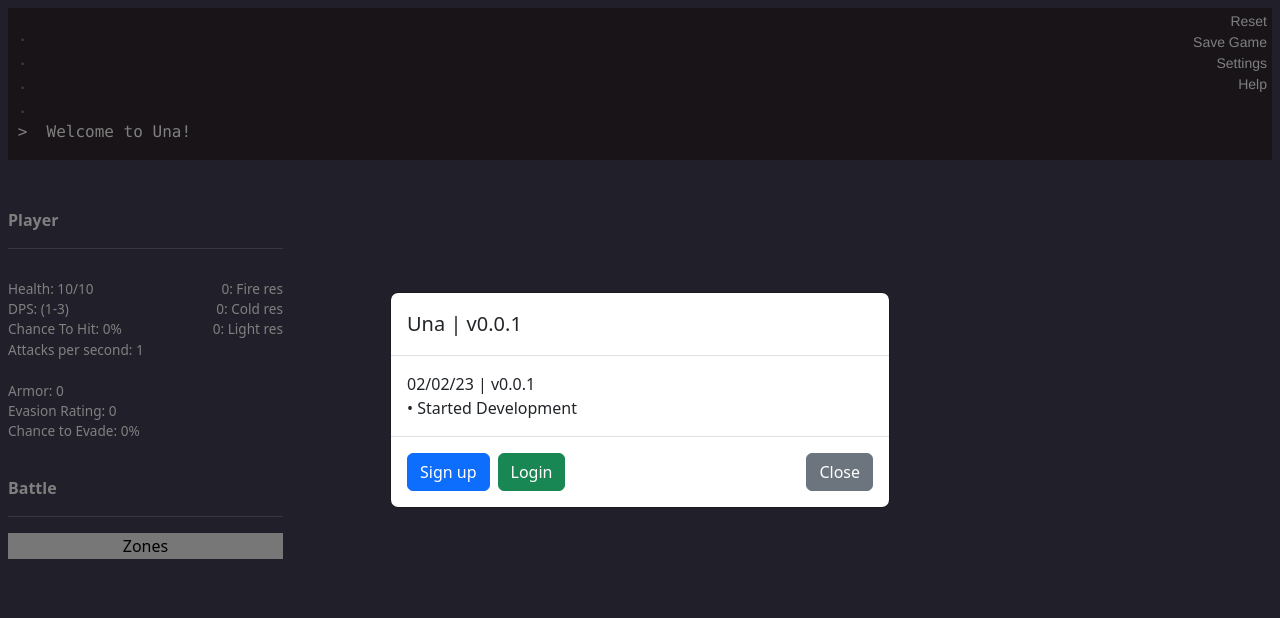
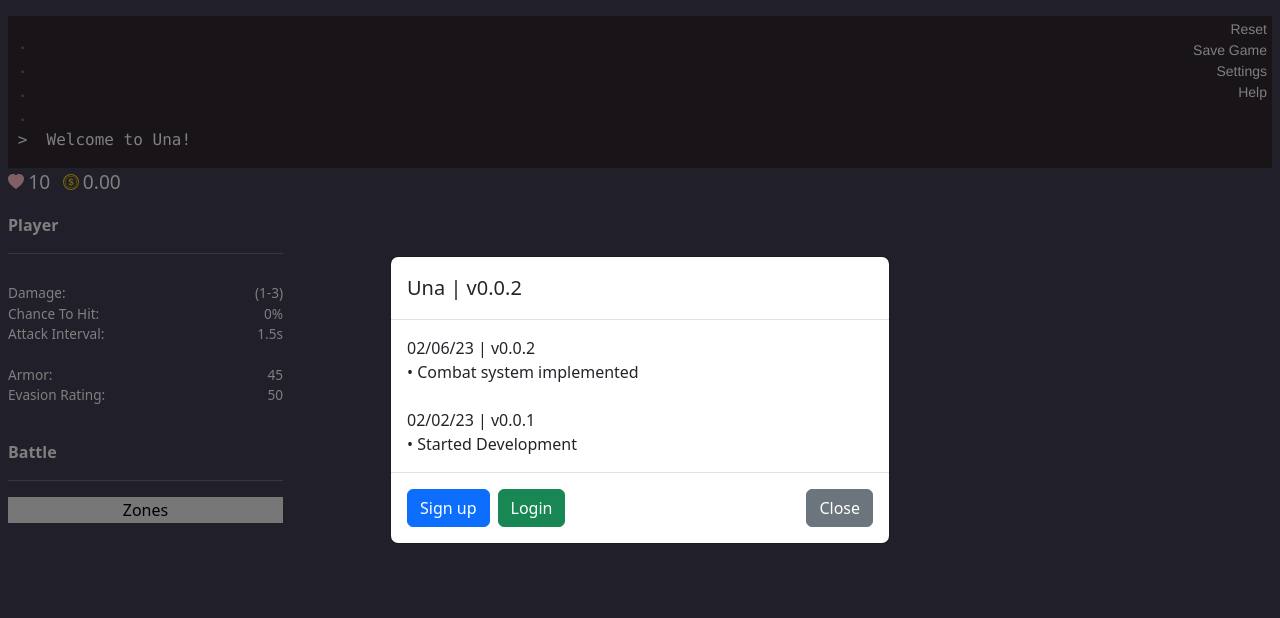
Before and after one commit to med1ocre/una, a plain HTML site: page index.html in a window 1280 px wide. Drawn offline with nearby package versions, Linux system fonts and the light colour scheme.

Commit message:
v0.0.2
combat

```diff
--- a/Assets/CSS/style.css
+++ b/Assets/CSS/style.css
@@ -183,6 +183,36 @@ p.consoleOld {
   color:white;
 }
 
+.goldtext{
+  color:gold;
+}
+
+#goldicon{
+
+  position: relative;
+  bottom:2.5px;
+
+}
+
+#hearticon{
+
+  position: relative;
+  bottom: 2.5px;
+
+}
+
+#gold{
+
+  font-size: 1.2em;
+
+}
+
+#PlayerCurrentHealth{
+
+  font-size: 1.2em;
+
+}
+
 .HalfWidth{
 
   width:50%;
--- a/Assets/JS/Enemy.js
+++ b/Assets/JS/Enemy.js
@@ -14,7 +14,11 @@ let Enemy = {
     maxhealth: getRandomInt(10, 15),
     armor: getRandomInt(1, 5),
     evasionRating: getRandomInt(40, 50),
-    damage: getRandomInt(1, 3),
+    minimumHit: 1,
+    maximumHit: 3,
+    chanceToHit: 0,
+    accuracyRating: 10,
+    attackInterval: 1.5,
     src: "./Assets/Media/Art/Characters/Goblin.png"
 
   },
@@ -27,7 +31,11 @@ let Enemy = {
     maxhealth: getRandomInt(8, 13),
     armor: getRandomInt(1, 5),
     evasionRating: getRandomInt(40, 50),
-    damage: getRandomInt(1, 3),
+    minimumHit: 1,
+    maximumHit: 3,
+    chanceToHit: 0,
+    accuracyRating: 10,
+    attackInterval: 1.5,
     src: "./Assets/Media/Art/Characters/Bat.png"
 
   },
@@ -40,7 +48,11 @@ let Enemy = {
     maxhealth: getRandomInt(10, 15),
     armor: getRandomInt(1, 5),
     evasionRating: getRandomInt(40, 50),
-    damage: getRandomInt(1, 3),
+    minimumHit: 1,
+    maximumHit: 3,
+    chanceToHit: 0,
+    accuracyRating: 10,
+    attackInterval: 1.5,
     src: "./Assets/Media/Art/Characters/Slime.png"
 
   }
--- a/Assets/JS/Loop.js
+++ b/Assets/JS/Loop.js
@@ -5,6 +5,7 @@ let mainInterval = setInterval(function(){
 
   //update player text
   updatePlayerStats();
+  updateEnemyStats();
 
 
-}, 50);
+}, 100);
--- a/Assets/JS/Player.js
+++ b/Assets/JS/Player.js
@@ -3,16 +3,18 @@ let Player = {
   currentHealth: 10,
   totalHealth: 10,
 
+  coins: 0,
+
   dps: "",
   minimumHit: 1,
   maximumHit: 3,
   chanceToHit: 0,
-  attacksPerSecond: 1,
+  attackInterval: 1.5,
 
-  armor: 0,
-  evasionRating: 0,
+  armor: 45,
+  evasionRating: 50,
   accuracyRating: 10,
-  chanceToEvade: 0,
+  chanceToEvade: 20,
 
   fireRes: 0,
   coldRes: 0,
--- a/Assets/JS/Script.js
+++ b/Assets/JS/Script.js
@@ -70,9 +70,12 @@ function calculateChanceToHit(attackeraccuracy, defenderevasion){
 
   fracNum = 1;
 
-  finalnum = z.toFixed(2);
+  formattednum = z.toFixed(2);
 
-  Player.chanceToHit = (Math.floor((finalnum / fracNum) * 100));;
+  finalnum = (Math.floor((formattednum / fracNum) * 100));
+
+  return finalnum;
+
 
 }
 
@@ -83,19 +86,22 @@ function updatePlayerStats(){
 
 
   element.playerCurrentHealthText.innerHTML = Player.currentHealth;
-  element.playerTotalHealthText.innerHTML = Player.totalHealth;
   element.dpsText.innerHTML = Player.dps;
   element.chanceToHitText.innerHTML = Player.chanceToHit;
-  element.attacksPerSecondText.innerHTML = Player.attacksPerSecond;
+  element.playerAttackIntervalText.innerHTML = Player.attackInterval + "s";
   element.armorText.innerHTML = Player.armor;
   element.evasionRatingText.innerHTML = Player.evasionRating;
   element.chanceToEvadeText.innerHTML = Player.chanceToEvade;
-  element.fireResText.innerHTML = Player.fireRes;
-  element.coldResText.innerHTML = Player.coldRes;
-  element.lightResText.innerHTML = Player.lightRes;
-
 
 }
+
+function updateEnemyStats(){
+
+  element.enemyChanceToHitText.innerHTML = activeEnemy.chanceToHit;
+  element.enemyAttackIntervalText.innerHTML = activeEnemy.attackInterval + "s";
+
+}
+
 
 function selectZone(zone){
 
@@ -181,7 +187,10 @@ function spawnEnemy(){
 
 
   //After the enemy has been spawned we need to calculate the players chance to hit
-  calculateChanceToHit(Player.accuracyRating, activeEnemy.evasionRating);
+  Player.chanceToHit = calculateChanceToHit(Player.accuracyRating, activeEnemy.evasionRating);
+
+  //And also calculate the enemies stats aswell!
+  activeEnemy.chanceToHit = calculateChanceToHit(activeEnemy.accuracyRating, Player.evasionRating);
 
   //After calculating, attack!
   attackEnemy();
@@ -218,11 +227,11 @@ function attackEnemy(){
       DisplayMessage("Your attack missed!");
     }
 
-  }, Player.attacksPerSecond*2000);
+  }, Player.attackInterval*1000);
 
 }
 
-
+// Selectzone() > StartCombat() > LoadEnemy() > SpawnEnemy() > Attack()
 
 function startCombat(){
 
--- a/Assets/JS/Variables.js
+++ b/Assets/JS/Variables.js
@@ -4,7 +4,9 @@ let element = {
    playerTotalHealthText: document.getElementById("PlayerTotalHealth"),
    dpsText: document.getElementById("DPS"),
    chanceToHitText: document.getElementById("ChanceToHit"),
-   attacksPerSecondText: document.getElementById("AttacksPerSecond"),
+   enemyChanceToHitText: document.getElementById("EnemyChanceToHit"),
+   playerAttackIntervalText: document.getElementById("PlayerAttackInterval"),
+   enemyAttackIntervalText: document.getElementById("EnemyAttackInterval"),
    armorText: document.getElementById("Armor"),
    evasionRatingText: document.getElementById("EvasionRating"),
    chanceToEvadeText: document.getElementById("ChanceToEvade"),
--- a/index.html
+++ b/index.html
@@ -4,7 +4,7 @@
     <meta charset="utf-8">
     <meta name="viewport" content="width=device-width, initial-scale=1">
     <meta http-equiv="Permissions-Policy" content="interest-cohort=()">
-    <title>v0.0.1</title>
+    <title>v0.0.2</title>
     <link href="https://cdn.jsdelivr.net/npm/bootstrap@5.2.3/dist/css/bootstrap.min.css" rel="stylesheet" integrity="sha384-rbsA2VBKQhggwzxH7pPCaAqO46MgnOM80zW1RWuH61DGLwZJEdK2Kadq2F9CUG65" crossorigin="anonymous">
     <link href="./Assets/CSS/style.css" rel="stylesheet">
 
@@ -47,36 +47,41 @@
   		</div>
 
       <div id="topDiv">
-
-
+        <p class="topdivtext whitetext">
+          <br>
+          <svg xmlns="http://www.w3.org/2000/svg" width="16" height="16" fill="pink" class="bi bi-heart-fill" viewBox="0 0 16 16" id="hearticon">
+            <path fill-rule="evenodd" d="M8 1.314C12.438-3.248 23.534 4.735 8 15-7.534 4.736 3.562-3.248 8 1.314z"/>
+          </svg>
+          <span id="PlayerCurrentHealth">0.00</span>
+          &nbsp;
+          <svg xmlns="http://www.w3.org/2000/svg" width="16" height="16" fill="gold" class="bi bi-coin" viewBox="0 0 16 16" id="goldicon">
+            <path d="M5.5 9.511c.076.954.83 1.697 2.182 1.785V12h.6v-.709c1.4-.098 2.218-.846 2.218-1.932 0-.987-.626-1.496-1.745-1.76l-.473-.112V5.57c.6.068.982.396 1.074.85h1.052c-.076-.919-.864-1.638-2.126-1.716V4h-.6v.719c-1.195.117-2.01.836-2.01 1.853 0 .9.606 1.472 1.613 1.707l.397.098v2.034c-.615-.093-1.022-.43-1.114-.9H5.5zm2.177-2.166c-.59-.137-.91-.416-.91-.836 0-.47.345-.822.915-.925v1.76h-.005zm.692 1.193c.717.166 1.048.435 1.048.91 0 .542-.412.914-1.135.982V8.518l.087.02z"/>
+            <path d="M8 15A7 7 0 1 1 8 1a7 7 0 0 1 0 14zm0 1A8 8 0 1 0 8 0a8 8 0 0 0 0 16z"/>
+            <path d="M8 13.5a5.5 5.5 0 1 1 0-11 5.5 5.5 0 0 1 0 11zm0 .5A6 6 0 1 0 8 2a6 6 0 0 0 0 12z"/>
+          </svg>
+          <span id="gold">0.00</span>
+        </p>
 
   		</div>
 
   		<div id="firstColumn" class="whitetext">
 
-  			<br>
-  			<br>
   			<div id="playerDiv">
   				<b>Player</b>
   				<br>
   				<hr>
           <div class="HalfWidth">
             <p class="playertext">
-
-              Health: <span id="PlayerCurrentHealth"></span>/<span id="PlayerTotalHealth"></span>
+              Damage:
               <br>
-              DPS: <span id="DPS"></span>
+              Chance To Hit:
               <br>
-              Chance To Hit: <span id="ChanceToHit"></span>%
-              <br>
-              Attacks per second: <span id="AttacksPerSecond"></span>
+              Attack Interval:
               <br>
               <br>
-              Armor: <span id="Armor"></span>
+              Armor:
               <br>
-              Evasion Rating: <span id="EvasionRating"></span>
-              <br>
-              Chance to Evade: <span id="ChanceToEvade"></span>%
+              Evasion Rating:
 
 
               <br>
@@ -87,11 +92,16 @@
           <div class="HalfWidth">
             <p class="playertext" style="float:right;text-align:right;">
 
-              <span id="FireRes"></span>: Fire res
+              <span id="DPS">0</span>
               <br>
-              <span id="ColdRes"></span>: Cold res
+              <span id="ChanceToHit"></span>%
               <br>
-              <span id="LightRes"></span>: Light res<br><br><br><br><br><br><br>
+              <span id="PlayerAttackInterval"></span>
+              <br><br>
+              <span id="Armor"></span>
+              <br>
+              <span id="EvasionRating"></span>
+              <br><br>
 
             </p>
           </div>
@@ -135,13 +145,13 @@
             <div class="FixedPosition">
               <p class="playertext">
 
-                DPS: <span id="DPS"></span>
+                Damage: <span id="DPS"></span>
                 <br>
-                Chance To Hit: <span id="ChanceToHit"></span>
+                Chance To Hit:
                 <br>
-                Chance to Evade: <span id="ChanceToEvade"></span>%
+                Chance to Evade:
                 <br>
-                Attacks per second: <span id="AttacksPerSecond"></span>
+                Attack Interval:
                 <br>
 
               </p>
@@ -151,11 +161,12 @@
 
           <div class="HalfWidth">
             <p class="playertext" style="float:right;text-align:right;">
-              <span id="FireRes"></span>: Fire res
               <br>
-              <span id="ColdRes"></span>: Cold res
+              <span id="EnemyChanceToHit"></span>%
               <br>
-              <span id="LightRes"></span>: Light res<br><br><br><br><br><br><br>
+              <span id="ChanceToEvade"></span>%
+              <br>
+              <span id="EnemyAttackInterval"></span><br><br><br><br><br><br><br>
             </p>
           </div>
 
@@ -173,12 +184,20 @@
       <div class="modal-dialog modal-dialog-centered" role="document">
         <div class="modal-content">
           <div class="modal-header">
-            <h5 class="modal-title" id="landingModalLabel">Una | v0.0.1</h5>
+            <h5 class="modal-title" id="landingModalLabel">Una | v0.0.2</h5>
           </div>
           <div class="modal-body">
+
+            02/06/23 | v0.0.2
+            <br>
+            &#x2022; Combat system implemented
+            <br>
+            <br>
+
             02/02/23 | v0.0.1
             <br>
             &#x2022; Started Development
+
           </div>
           <div class="modal-footer">
             <button type="button" class="btn btn-primary" data-bs-dismiss="modal" onclick="triggerModal(2)">Sign up</button>
@@ -248,7 +267,6 @@
 
 
     <script src="https://code.jquery.com/jquery-3.6.3.min.js" integrity="sha256-pvPw+upLPUjgMXY0G+8O0xUf+/Im1MZjXxxgOcBQBXU=" crossorigin="anonymous"></script>
-    <script src="https://unpkg.com/@popperjs/core@2"></script>
     <script src="https://cdn.jsdelivr.net/npm/bootstrap@5.2.3/dist/js/bootstrap.min.js" integrity="sha384-cuYeSxntonz0PPNlHhBs68uyIAVpIIOZZ5JqeqvYYIcEL727kskC66kF92t6Xl2V" crossorigin="anonymous"></script>
     <script src="./Assets/JS/Variables.js" type="text/javascript"></script>
     <script src="./Assets/JS/Player.js" type="text/javascript"></script>
```
Also changed, not shown: Assets/Media/Art/Characters/Goblin.png, Assets/Media/Art/Characters/Slime.png.
